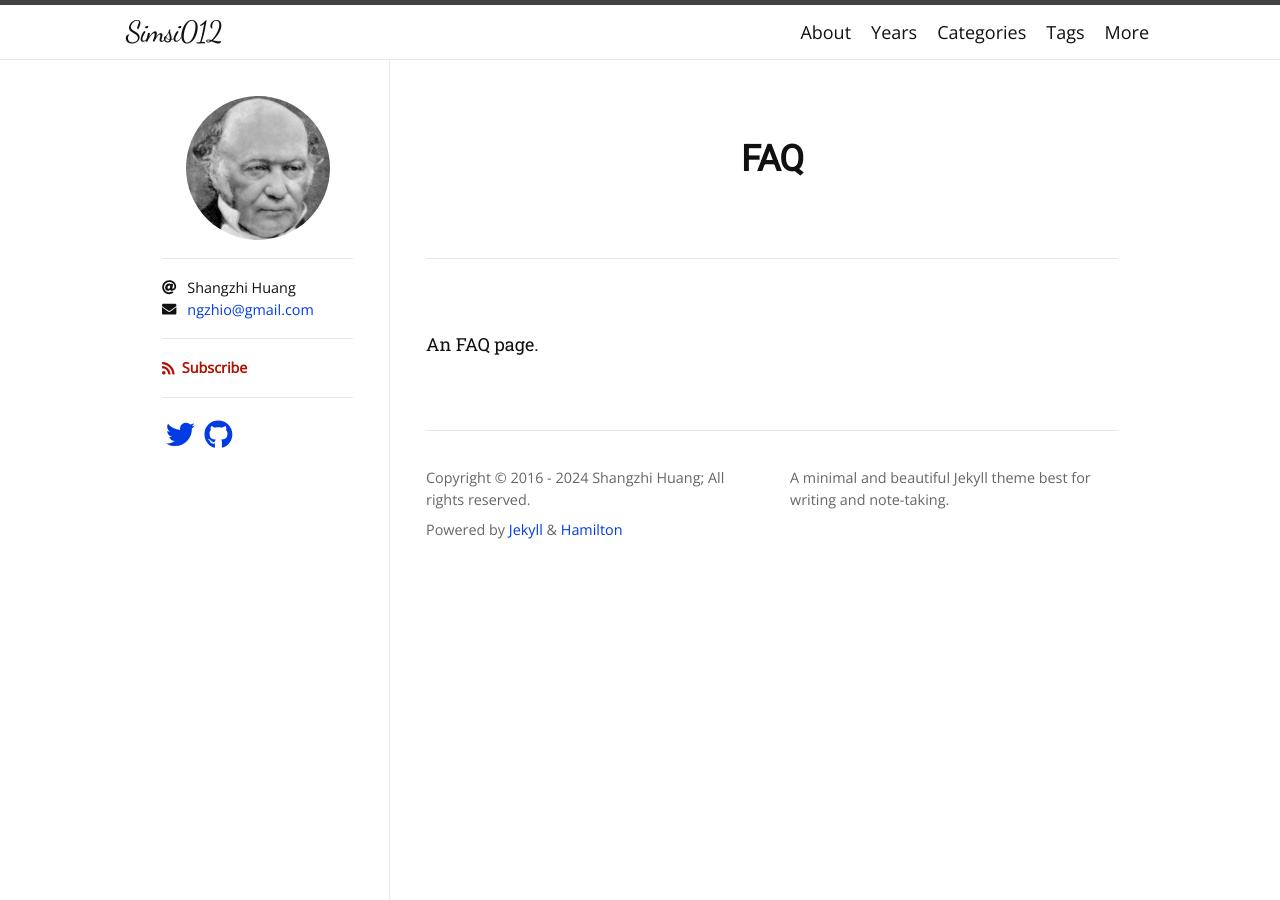
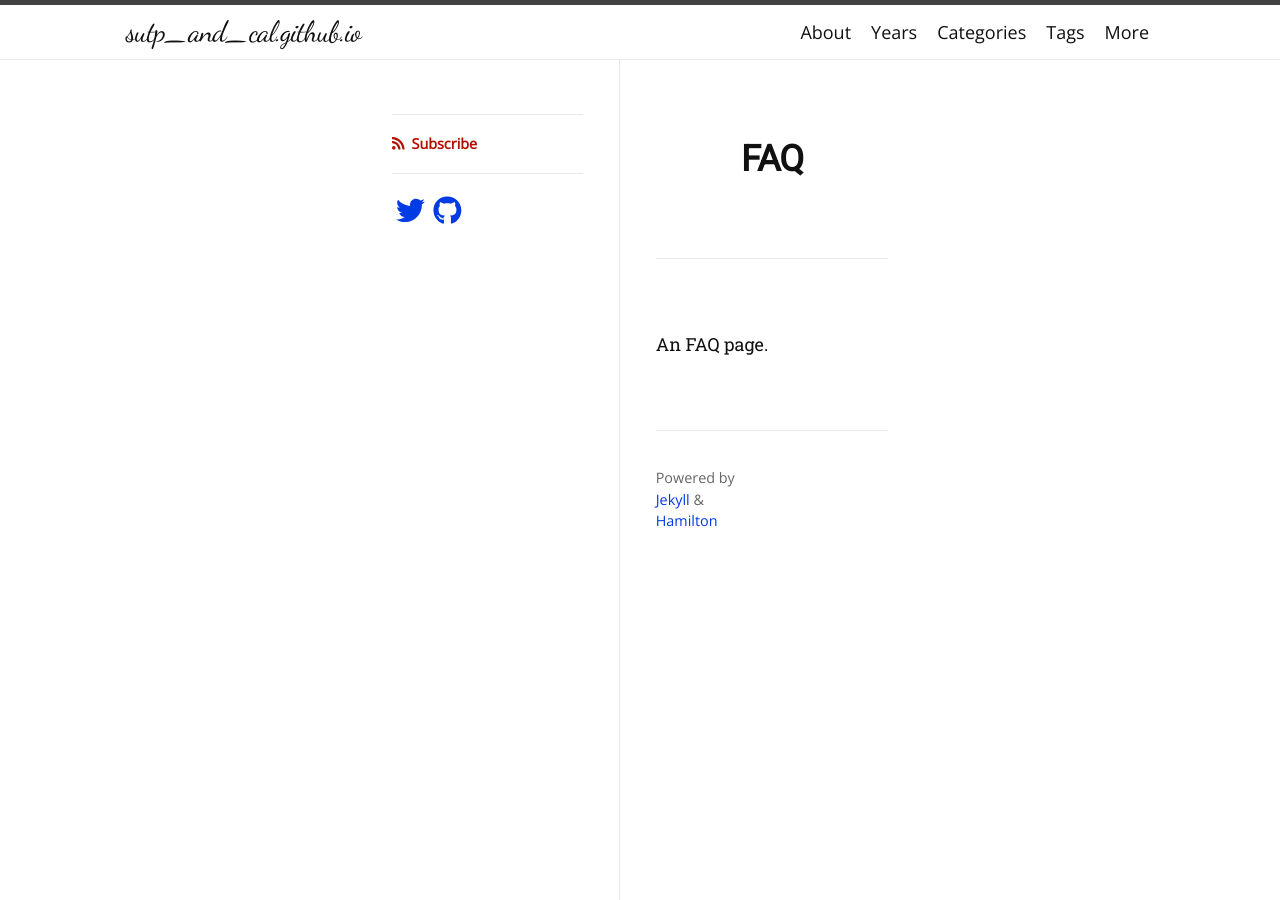
Before and after one commit to simsi012/sutp_and_cal.github.io, a Jekyll site: the page built from faq.md, in a window 1280 px wide. Built offline with Jekyll 4.4.1, drawn with Linux system fonts in a browser that asks for light colours; nearby versions of some CDN libraries; some web fonts are replaced.

Commit message:
cofig simsi012

```diff
--- a/_config.yml
+++ b/_config.yml
@@ -1,43 +1,6 @@
-title: Simsi012
-description: A minimal and beautiful Jekyll theme best for writing and note-taking.
-author: Shangzhi Huang
-avatar: /logo.png
-email: ngzhio@gmail.com
+timezone: Asia/Seoul
 
-plugins:
-  - jekyll-seo-tag
-  - jekyll-feed
-  - jekyll-sitemap
-  - jekyll-paginate
+url: "https://simsi012.github.io"
 
-paginate: 10
-
-# Uncomment the below line and set the tracking ID for enabling Google Analytics
-#
-# google_analytics:
-
-# Uncomment the below lines and set the Disqus shortname for enabling Disqus
-#
-# disqus:
-
-# Jekyll
-# ======
-exclude:
-  - scripts/
-  - README.md
-  - jekyll-theme-hamilton.gemspec
-
-# Jekyll SEO Tag (Optional)
-# =========================
-twitter:
-  username: ngzhio
-  card: summary
-logo: logo.png
-social:
-  name: Shangzhi Huang
-  links:
-    - https://twitter.com/ngzhio
-    - https://www.facebook.com/ngzhio
-    - https://github.com/ngzhio
-google_site_verification: u4WXQl0Eu66rsQo2kRdCNx
-lang: en
+github:
+  username: simsi012
```
